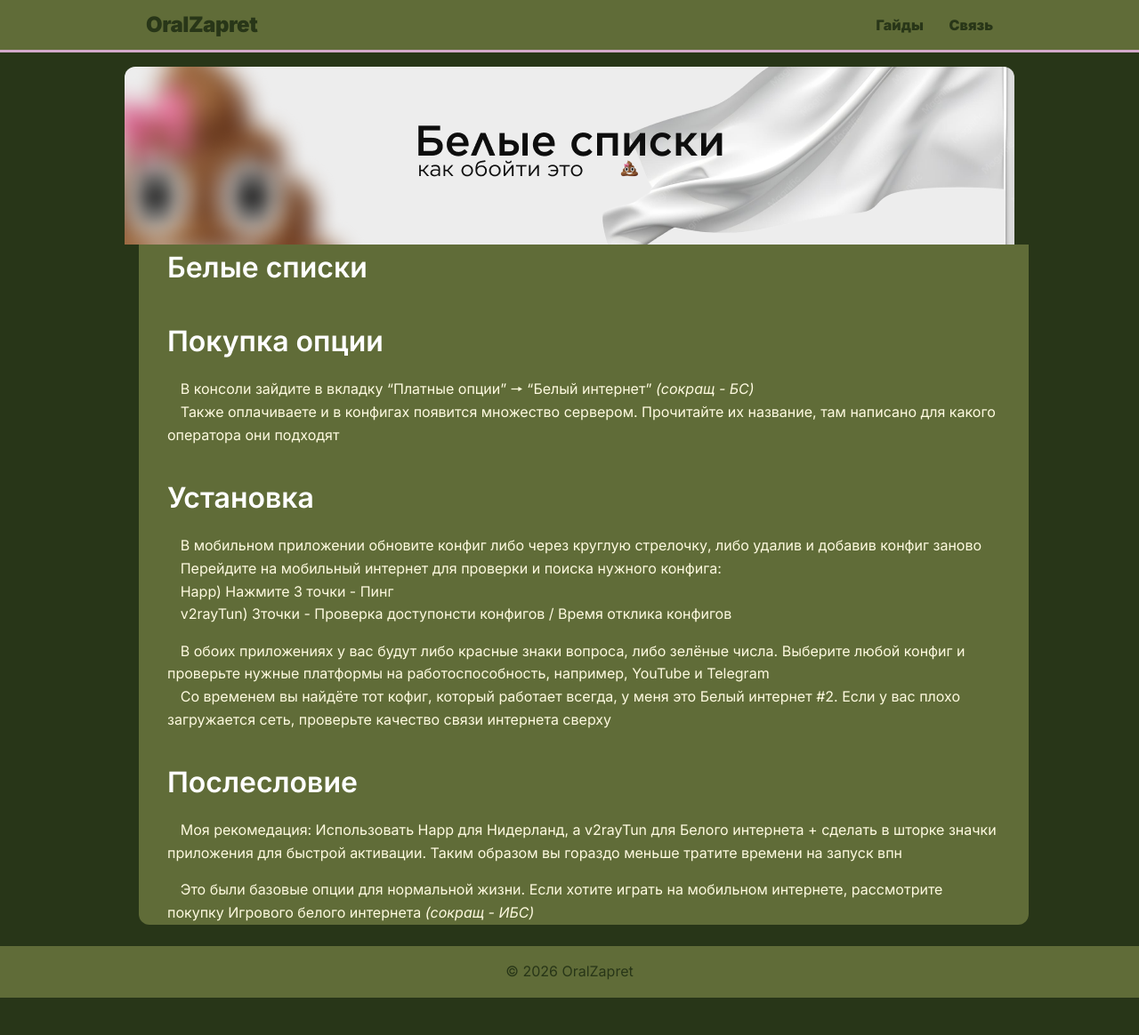
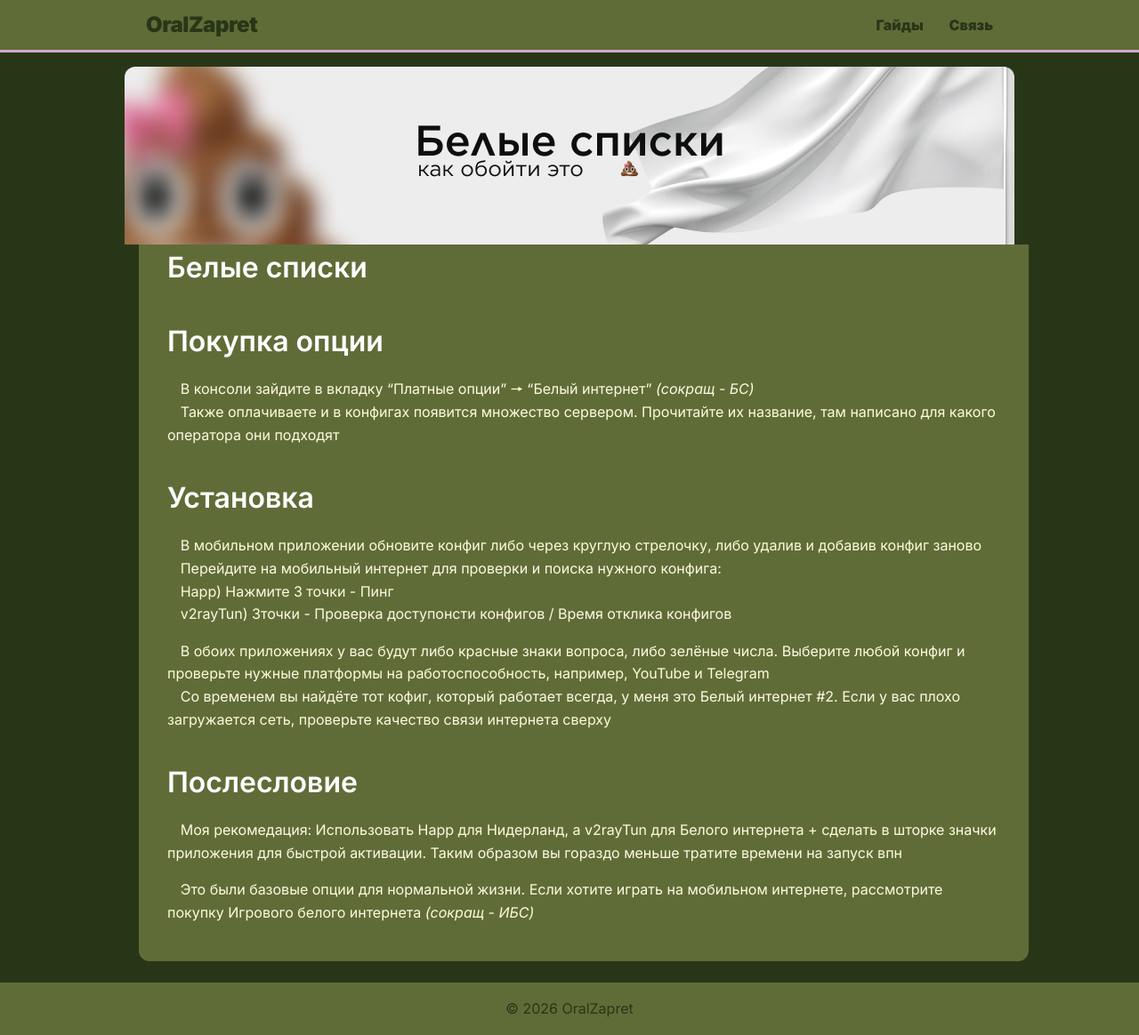
Before and after one commit to mysor-ka/mysor-ka.github.io, a Jekyll site: the page built from _posts/2026-06-29-Белые списки.markdown, in a window 1280 px wide. Shown: the whole page at 89% size. Built offline with Jekyll 4.4.1, drawn with Linux system fonts in a browser that asks for light colours; before the commit the page ends 1122 px from its top, so only the background shows below that.

```diff
--- a/_posts/2026-06-29-Белые списки.markdown
+++ b/_posts/2026-06-29-Белые списки.markdown
@@ -23,3 +23,5 @@ excerpt: "Доступ в интернет на мобильной связи"
 ㅤМоя рекомедация: Использовать Happ для Нидерланд, а v2rayTun для Белого интернета + сделать в шторке значки приложения для быстрой активации. Таким образом вы гораздо меньше тратите времени на запуск впн
 
 ㅤЭто были базовые опции для нормальной жизни. Если хотите играть на мобильном интернете, рассмотрите покупку Игрового белого интернета *(сокращ - ИБС)*
+
+ㅤ
```
